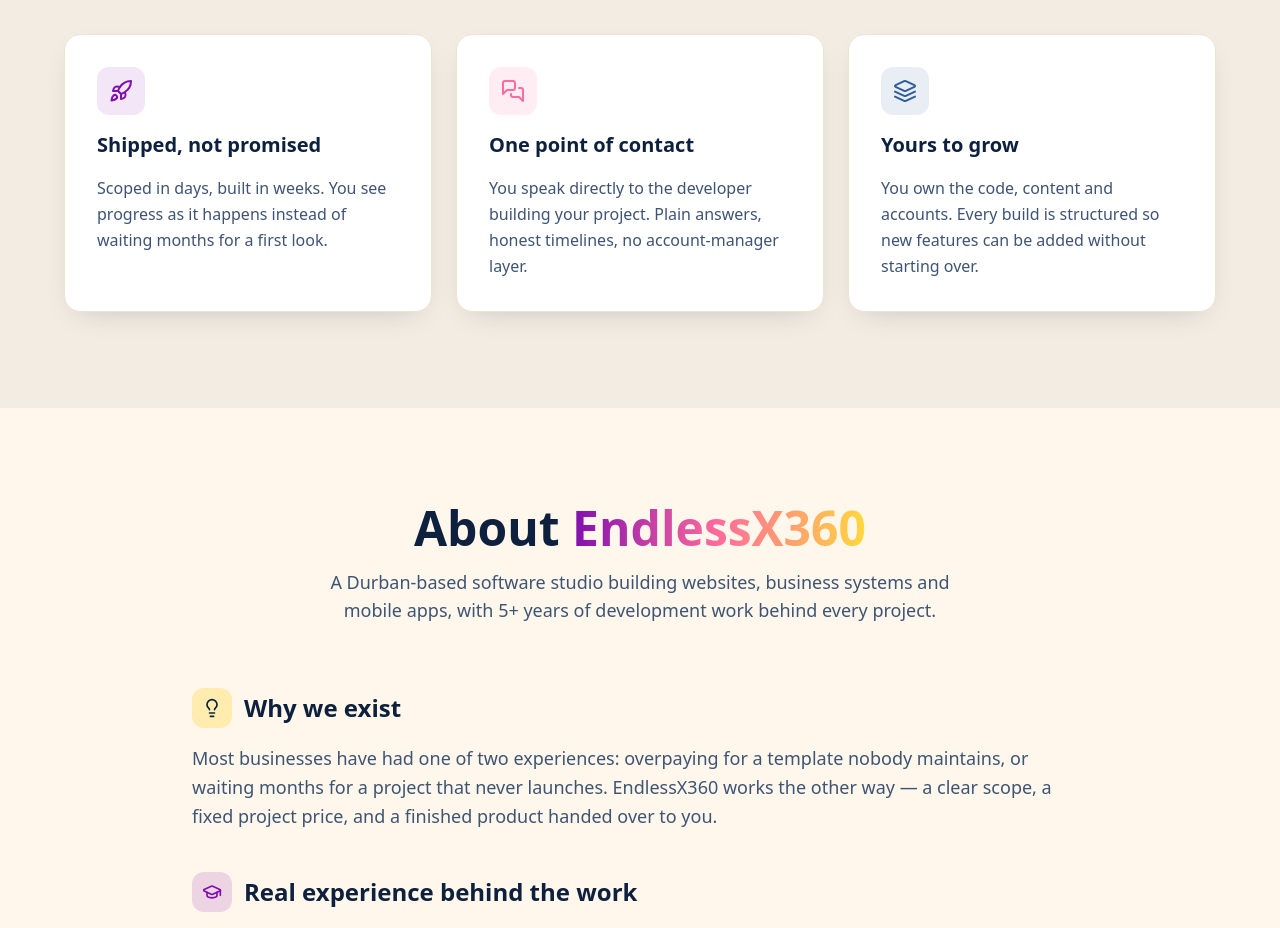
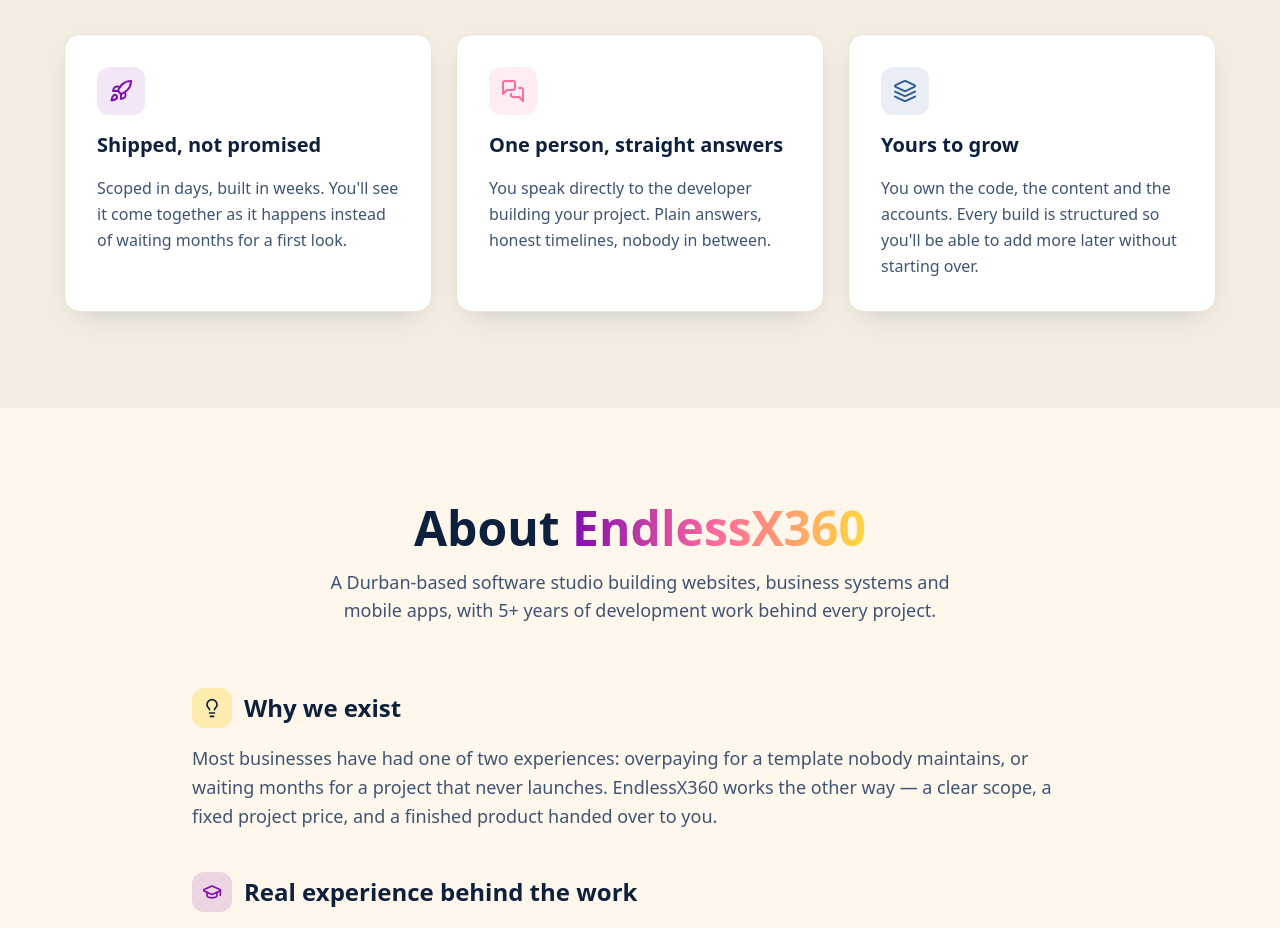
Before and after one commit to nv-mgazi/endlessx360-the-future-secured, a React (Vite) app: page / in a window 1280 px wide. Shown: the part 6220-7148 px from the top of the page. Built offline with nearby package versions, Linux system fonts and the light colour scheme; the HTML template or start-up script is replaced by a standard one.

Commit message:
Changes
Co-authored-by: nv-mgazi <147007523+nv-mgazi@users.noreply.github.com>

```diff
--- a/src/components/Vision.tsx
+++ b/src/components/Vision.tsx
@@ -8,15 +8,15 @@ const values = [
     color: "hsl(var(--brand-purple))",
     bg: "hsl(var(--brand-purple)/0.1)",
     description:
-      "Scoped in days, built in weeks. You see progress as it happens instead of waiting months for a first look.",
+      "Scoped in days, built in weeks. You'll see it come together as it happens instead of waiting months for a first look.",
   },
   {
     icon: MessagesSquare,
-    title: "One point of contact",
+    title: "One person, straight answers",
     color: "hsl(var(--brand-coral))",
     bg: "hsl(var(--brand-coral)/0.12)",
     description:
-      "You speak directly to the developer building your project. Plain answers, honest timelines, no account-manager layer.",
+      "You speak directly to the developer building your project. Plain answers, honest timelines, nobody in between.",
   },
   {
     icon: Layers,
@@ -24,9 +24,10 @@ const values = [
     color: "hsl(var(--brand-blue))",
     bg: "hsl(var(--brand-blue)/0.1)",
     description:
-      "You own the code, content and accounts. Every build is structured so new features can be added without starting over.",
+      "You own the code, the content and the accounts. Every build is structured so you'll be able to add more later without starting over.",
   },
 ];
+
 
 const Vision = () => {
   return (
```
